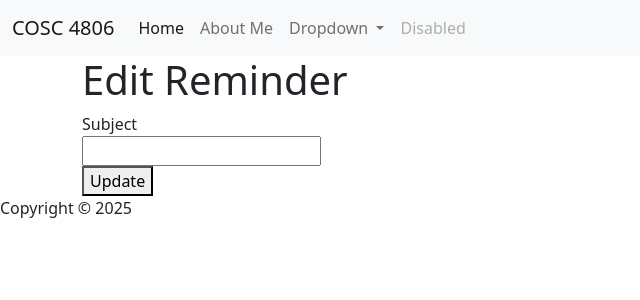
After one commit to KosyAbone/cosc-4806-4, a PHP site: template app/views/reminders/editForm.php in a window 1280 px wide. The commit adds this page. Shown: the top 300 px of the page, without its empty margins (0-640 px from the left). Run offline with PHP 8.4, Linux system fonts and the light colour scheme; the template is opened without the code that fills it, so the values that code supplies are empty; the visitor is signed in with stand-in values (Sample User, id 1).

Commit message:
Added funtionalities for updsting a row. workig to a baic extent now.

```diff
--- /dev/null
+++ b/app/views/reminders/editForm.php
@@ -0,0 +1,21 @@
+<?php require_once 'app/views/templates/header.php'; ?>
+
+<div class="container">
+  <h1>Edit Reminder</h1>
+
+  <form action="/reminders/update/<?= $reminder['id'] ?>" method="post">
+    <div>
+      <label for="subject">Subject</label><br>
+      <input
+        type="text"
+        name="subject"
+        id="subject"
+        value="<?= htmlspecialchars($reminder['subject'], ENT_QUOTES) ?>"
+        required
+      >
+    </div>
+    <button type="submit">Update</button>
+  </form>
+</div>
+
+<?php require_once 'app/views/templates/footer.php'; ?>
--- a/app/views/reminders/index.php
+++ b/app/views/reminders/index.php
@@ -14,12 +14,13 @@
             <li>
               <strong><?= htmlspecialchars($reminder['subject'], ENT_QUOTES) ?></strong>
               <em>(created at <?= $reminder['created_at'] ?>)</em>
-              <!-- Update button -->
+
               <a href="/reminders/editForm/<?= $reminder['id'] ?>"
               >Update</a>
 
               <a href="/reminders/delete/<?= $reminder['id'] ?>"
                 onclick="return confirm('Are you sure you want to delete this reminder?');"
+
               >Delete</a>
             </li>
           <?php endforeach; ?>
```
Also changed, not shown: app/controllers/reminders.php (+14 -0 lines), app/models/Reminder.php (+28 -11 lines).
